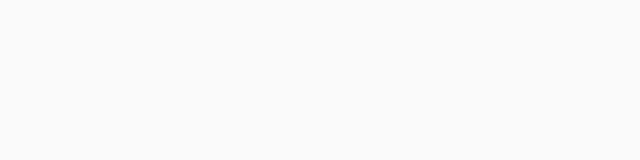
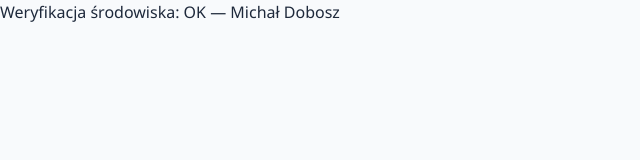
Before and after one commit to Romedix1/jira_task, a plain HTML site: page index.html in a window 1280 px wide. Shown: the whole page, without its empty margins (0-640 px from the left). Drawn offline with Linux system fonts and the light colour scheme.

Commit message:
chore: weryfikacja środowiska

```diff
--- a/index.html
+++ b/index.html
@@ -13,7 +13,7 @@
          Zastąp TYLKO ten komentarz poniższym (wpisz swoje dane):
              Weryfikacja środowiska: OK — [Twoje Imię Nazwisko]
          ============================================================ -->
-    <!-- AUTOR-WERYFIKACJA -->
+     Weryfikacja środowiska: OK — Michał Dobosz
 
     <!-- ============================================================
          HEADER (Osoba 2)
```
